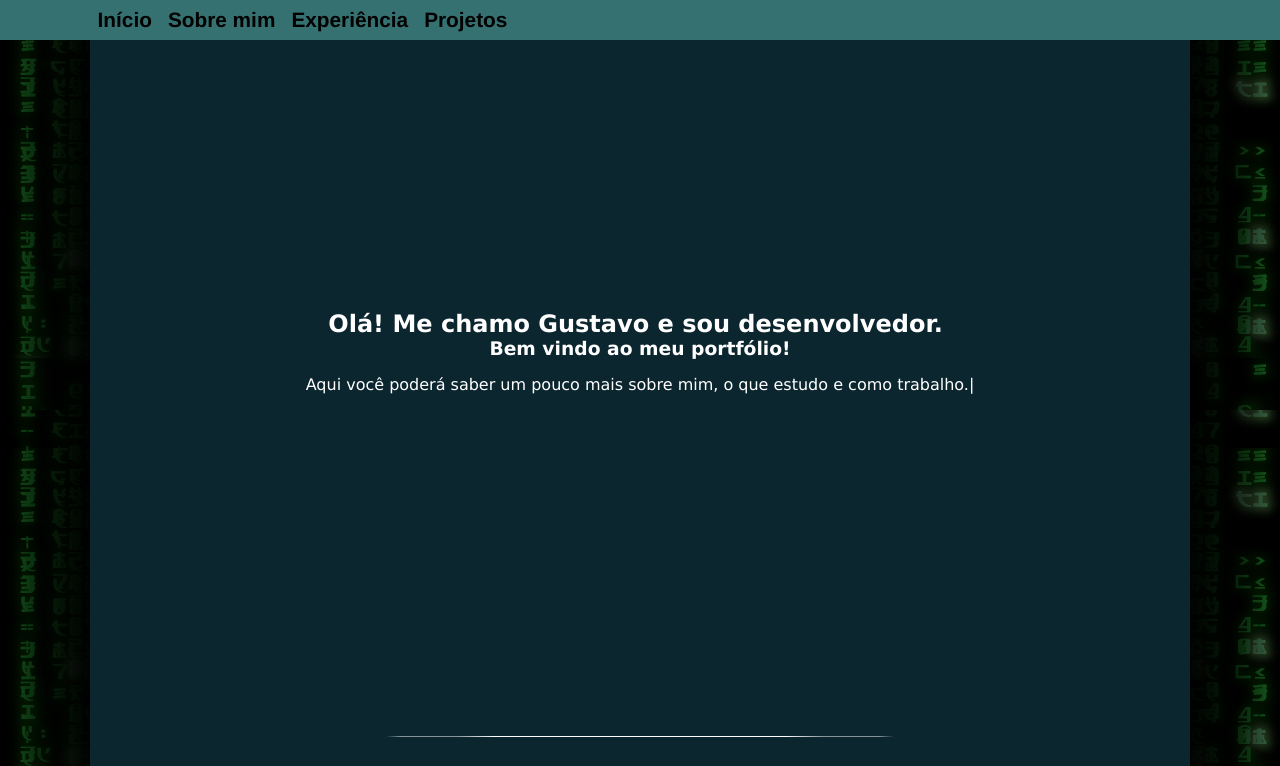
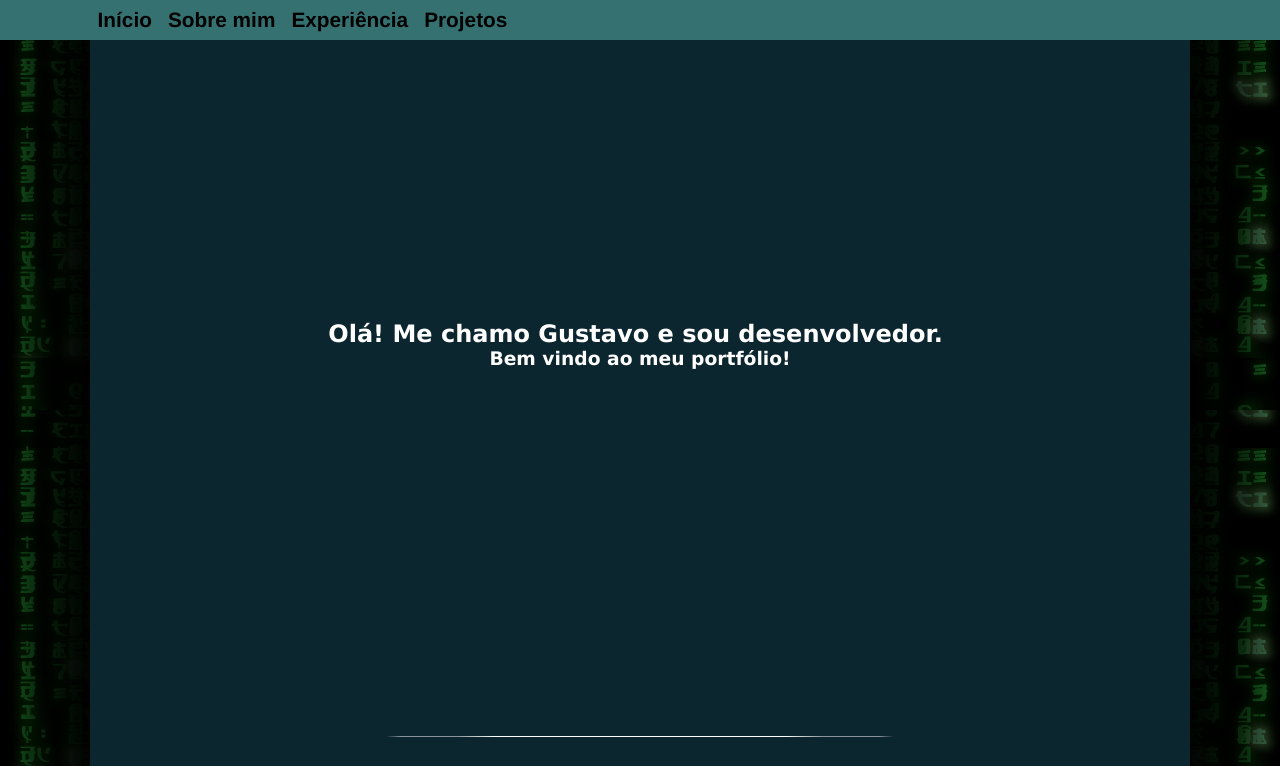
Before and after one commit to gustavossanches/portfolio, a plain HTML site: page index.html in a window 1280 px wide. Both pictures are taken after a click on the button "Início". Shown: the top 766 px of the page. Drawn offline with Linux system fonts and the light colour scheme.

Commit message:
alteração no js

```diff
--- a/static/script.js
+++ b/static/script.js
@@ -1,3 +1,14 @@
+
+function rolarAteMinhaSecao(e) {
+  var botao = document.getElementById(e);
+  if (botao) {
+    botao.scrollIntoView({ behavior: 'smooth' });
+    botao.scrollTo()
+  }
+}
+
+
+
 // efeito de digitação do texto inicial
 const texto = 'Aqui você poderá saber um pouco mais sobre mim, o que estudo e como trabalho.'
 const tag = document.getElementById("description")
@@ -5,7 +16,7 @@ const tag = document.getElementById("description")
 const texto2 = 'Olá! Me chamo Gustavo e sou desenvolvedor.'
 const tag2 = document.getElementById("texto-principal")
 
-function efeitoTeclado(texto, tag, tempo, letraDelay, parar) {//adicionar mais um parametro e caso tenha ele, a bara do cursos some depois de um tempo para simular que foi para o outro paragrafo
+function efeitoTeclado(texto, tag, tempo, letraDelay, parar) {
   const arrayLetras = texto.split('')
 
   let cursor = document.createElement('span')
@@ -22,61 +33,44 @@ function efeitoTeclado(texto, tag, tempo, letraDelay, parar) {//adicionar mais u
 
   let textoAtual = ''
   let atrasoAcumulado = 0
-  let teste = 0
-
   arrayLetras.forEach((e, i) => {
-    // Se for a letra especificada, adiciona o atraso especial
     if (i === letraDelay) {
-      atrasoAcumulado += 3000 - tempo  // Adiciona apenas a diferença do atraso
+      atrasoAcumulado += 3000 - tempo
     }
-    // Adiciona o atraso ao tempo do setTimeout
     setTimeout(() => {
       textoAtual += e
       tag.innerText = textoAtual
-      tag.appendChild(cursor)  // Reaplica o cursor, garantindo que ele permaneça visível
-      teste =  atrasoAcumulado + (tempo * i)
-      console.log('TESTE -> ', teste)
+      tag.appendChild(cursor)
     }, atrasoAcumulado + (tempo * i))
   })
 }
-  efeitoTeclado(texto, tag, 50, 7)
-  efeitoTeclado(texto2, tag2, 50, 4, 'teste')
-
-// setTimeout(() => {
-  //   efeitoTeclado(texto, tag, 50, 7)
-  //   efeitoTeclado(texto2, tag2, 50, 4, 'teste')
-
-// }, 10000);
+  // efeitoTeclado(texto, tag, 50, 7)
+  efeitoTeclado(texto2, tag2, 50, 4)
 
 
 
 
-//HEADER
-//se estiver no topo ou se o mouse estiver em cima, fica colorido
-//se nao estiver no topo, fica opaco
 
-function rolarAteMinhaSecao(e) {
-  var botao = document.getElementById(e);
-  if (botao) {
-    botao.scrollIntoView({ behavior: 'smooth' });
-    botao.scrollTo()
-  }
-}
 
-const header = document.getElementsByTagName("header")[0];
-let mouseHeader = true
 
-header.addEventListener('mouseenter', () => {
-  mouseHeader = true
-  // console.log('entrou')
-  // console.log(mouseHeader)
 
-})
-header.addEventListener('mouseleave', () => {
-  mouseHeader = false
-  // console.log(mouseHeader)
-  // console.log('saiu')
-})
+
+//OPACIDADE DO HEADER CONFORME MOUSE E SCROLLY
+
+// const header = document.getElementsByTagName("header")[0];
+// let mouseHeader = true
+
+// header.addEventListener('mouseenter', () => {
+//   mouseHeader = true
+//   // console.log('entrou')
+//   // console.log(mouseHeader)
+
+// })
+// header.addEventListener('mouseleave', () => {
+//   mouseHeader = false
+//   // console.log(mouseHeader)
+//   // console.log('saiu')
+// })
 
 
 // window.onscroll = function () {
--- a/static/style.css
+++ b/static/style.css
@@ -471,6 +471,10 @@ body {
     display: none;
   }
 
+  .box-home {
+    padding: 1rem;
+  }
+
   .sobre_mim_info a {
     text-wrap: auto;
   }
@@ -566,7 +570,6 @@ body {
   .resumo_profissional, .resumo_educação {
     width: 100%;
     border: none;
-    border-bottom: 1px solid white;
     border-top: 1px solid white;
   }
 
```
